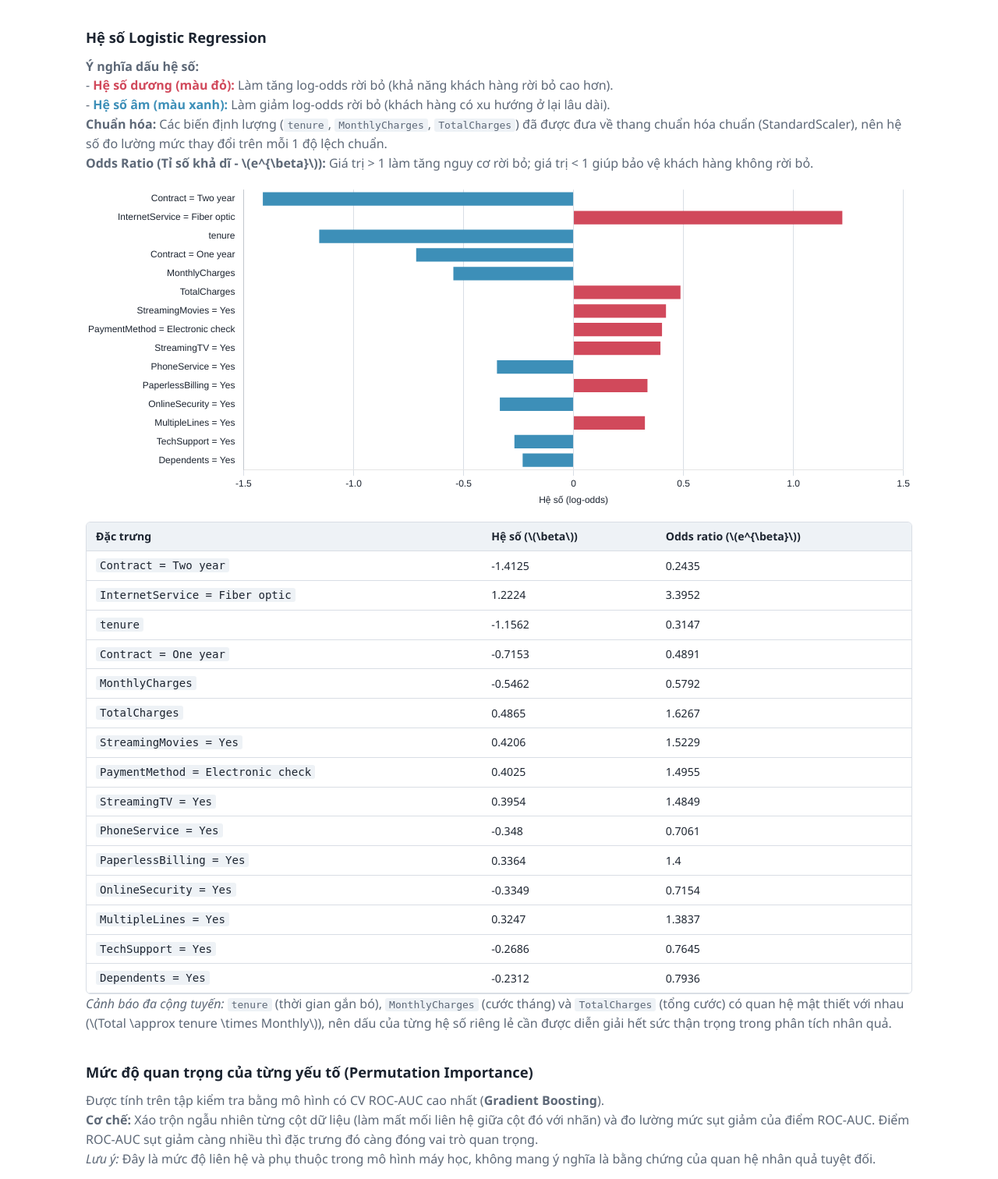
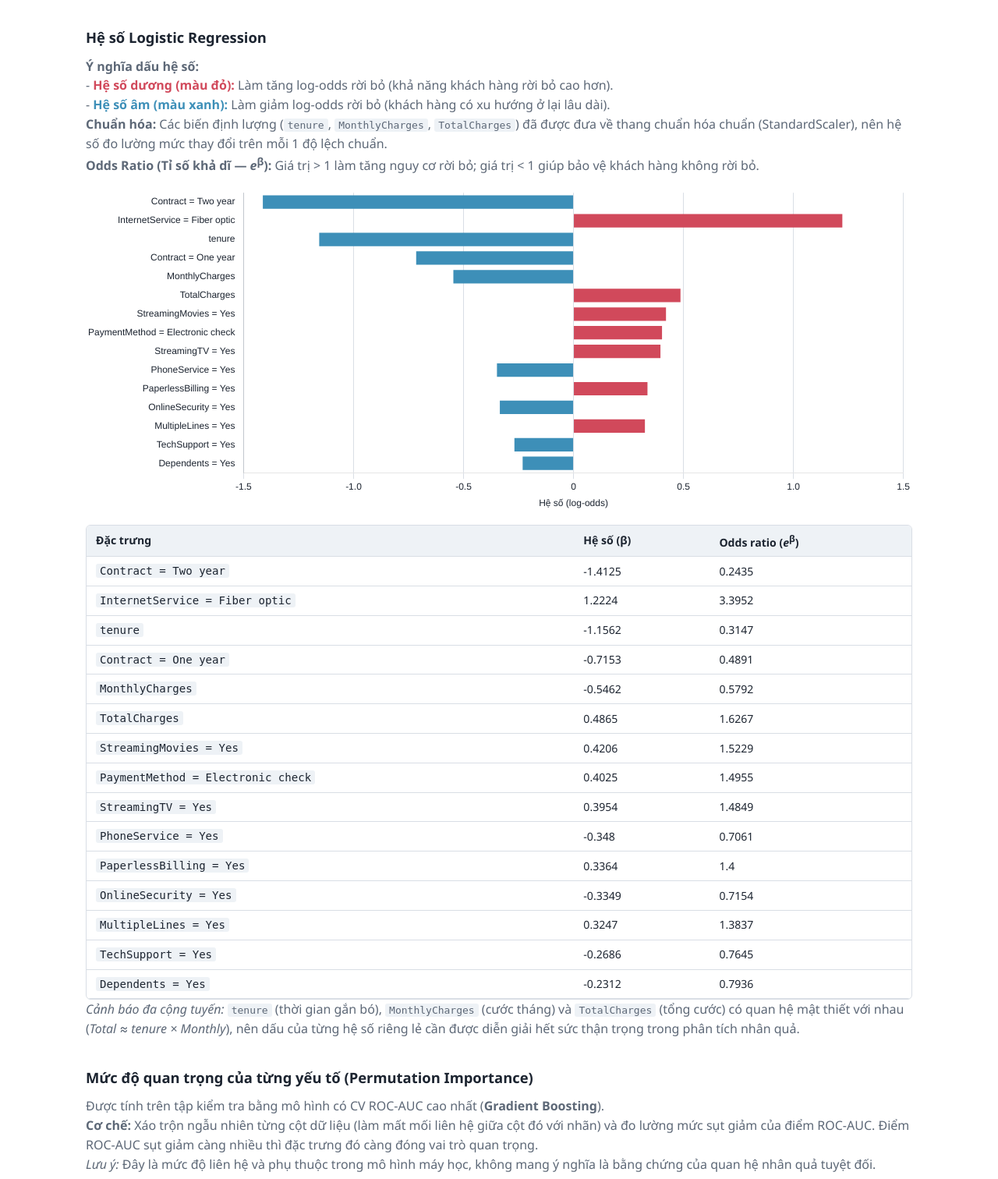
Before and after one commit to QuanggCK/Project, a Flask app: page /model in a window 1280 px wide. Shown: the part 871-2383 px from the top of the page at 78% size. Run offline with Flask 3, Linux system fonts and the light colour scheme.

Commit message:
Render model notation with HTML
Replace LaTeX-style notation in the model template with HTML entities and markup for beta, odds ratios, and the multicollinearity formula.

```diff
--- a/templates/model.html
+++ b/templates/model.html
@@ -112,8 +112,8 @@
         - <span style="color: #3d8fb8; font-weight: bold;">Hệ số âm (màu xanh):</span> Làm giảm log-odds rời bỏ (khách hàng có xu hướng ở lại lâu dài).<br>
         <strong>Chuẩn hóa:</strong> Các biến định lượng (<code>tenure</code>, <code>MonthlyCharges</code>, <code>TotalCharges</code>)
         đã được đưa về thang chuẩn hóa chuẩn (StandardScaler), nên hệ số đo lường mức thay đổi trên mỗi 1 độ lệch chuẩn.<br>
-        <strong>Odds Ratio (Tỉ số khả dĩ - \(e^{\beta}\)):</strong>
-        Giá trị > 1 làm tăng nguy cơ rời bỏ; giá trị < 1 giúp bảo vệ khách hàng không rời bỏ.
+        <strong>Odds Ratio (Tỉ số khả dĩ — <em>e</em><sup>&beta;</sup>):</strong>
+        Giá trị &gt; 1 làm tăng nguy cơ rời bỏ; giá trị &lt; 1 giúp bảo vệ khách hàng không rời bỏ.
       </p>
 
       <!-- Biểu đồ thanh nằm ngang hiển thị độ lớn và chiều hướng của hệ số -->
@@ -124,8 +124,8 @@
           <thead>
             <tr>
               <th>Đặc trưng</th>
-              <th>Hệ số (\(\beta\))</th>
-              <th>Odds ratio (\(e^{\beta}\))</th>
+              <th>Hệ số (&beta;)</th>
+              <th>Odds ratio (<em>e</em><sup>&beta;</sup>)</th>
             </tr>
           </thead>
           <tbody>
@@ -141,7 +141,7 @@
       </div>
       <p class="note">
         <em>Cảnh báo đa cộng tuyến:</em> <code>tenure</code> (thời gian gắn bó), <code>MonthlyCharges</code> (cước tháng) và
-        <code>TotalCharges</code> (tổng cước) có quan hệ mật thiết với nhau (\(Total \approx tenure \times Monthly\)),
+        <code>TotalCharges</code> (tổng cước) có quan hệ mật thiết với nhau (<em>Total &approx; tenure &times; Monthly</em>),
         nên dấu của từng hệ số riêng lẻ cần được diễn giải hết sức thận trọng trong phân tích nhân quả.
       </p>
     </section>
```
